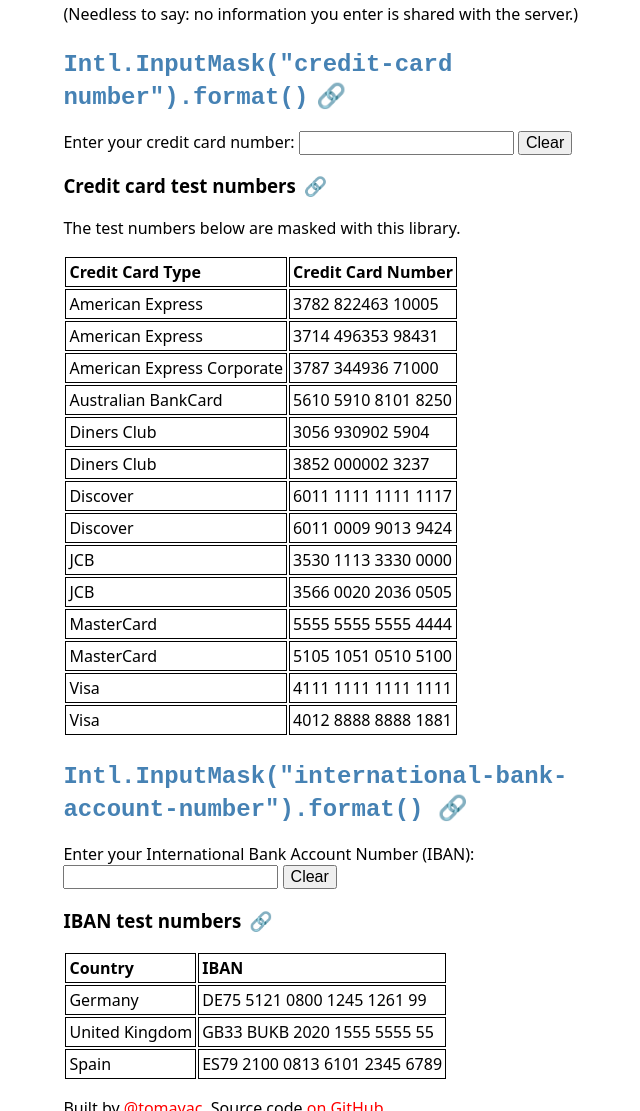
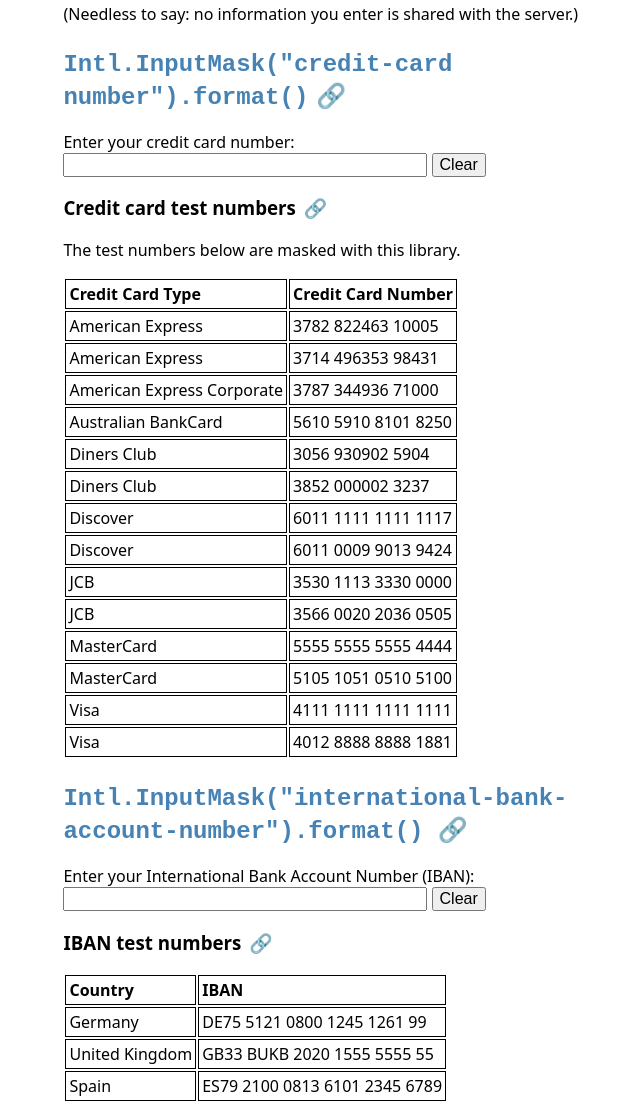
Before and after one commit to tomayac/js-input-masking-polyfill, a website with bundled scripts: page demo/index.html in a window 1280 px wide. Shown: the part 256-1367 px from the top of the page, without its empty margins (302-942 px from the left). Built offline with nearby package versions, Linux system fonts and the light colour scheme.

Commit message:
Better formatting

```diff
--- a/demo/index.html
+++ b/demo/index.html
@@ -36,11 +36,11 @@
     <h2><code>Intl.InputMask("credit-card number").format()</code></h2>
 
     <form>
-      <label
-        >Enter your credit card number:
-        <input name="credit-card" maxlength="19"
-      /></label>
-      <button class="credit-card-clear" type="button">Clear</button>
+      <label for="credit-card">Enter your credit card number: </label>
+      <div>
+        <input id="credit-card" name="credit-card" maxlength="19" />
+        <button class="credit-card-clear" type="button">Clear</button>
+      </div>
     </form>
 
     <h3>Credit card test numbers</h3>
@@ -119,11 +119,13 @@
     </h2>
 
     <form>
-      <label
+      <label for="iban"
         >Enter your International Bank Account Number (IBAN):
-        <input name="iban" maxlength="34"
-      /></label>
-      <button class="iban-clear" type="button">Clear</button>
+      </label>
+      <div>
+        <input id="iban" name="iban" maxlength="34" />
+        <button class="iban-clear" type="button">Clear</button>
+      </div>
     </form>
 
     <h3>IBAN test numbers</h3>
--- a/demo/script.js
+++ b/demo/script.js
@@ -6,7 +6,7 @@
 const ibanButton = document.querySelector('.iban-clear');
 const inputs = document.querySelectorAll('input');
 
-inputs.forEach(input => {
+inputs.forEach((input) => {
   input.addEventListener('paste', (e) => {
     const maxLength = input.maxLength;
     input.maxLength = '';
@@ -16,7 +16,7 @@
 });
 
 creditCardInput.addEventListener('input', (e) => {
-  console.log(e)
+  console.log(e);
   // Save the caret position.
   let caretPos = creditCardInput.selectionStart;
   const value = e.target.value;
--- a/demo/style.css
+++ b/demo/style.css
@@ -32,6 +32,10 @@
   margin-inline-start: 0.5rem;
 }
 
+input {
+  width: 40ch;
+}
+
 input,
 button,
 label {
```
